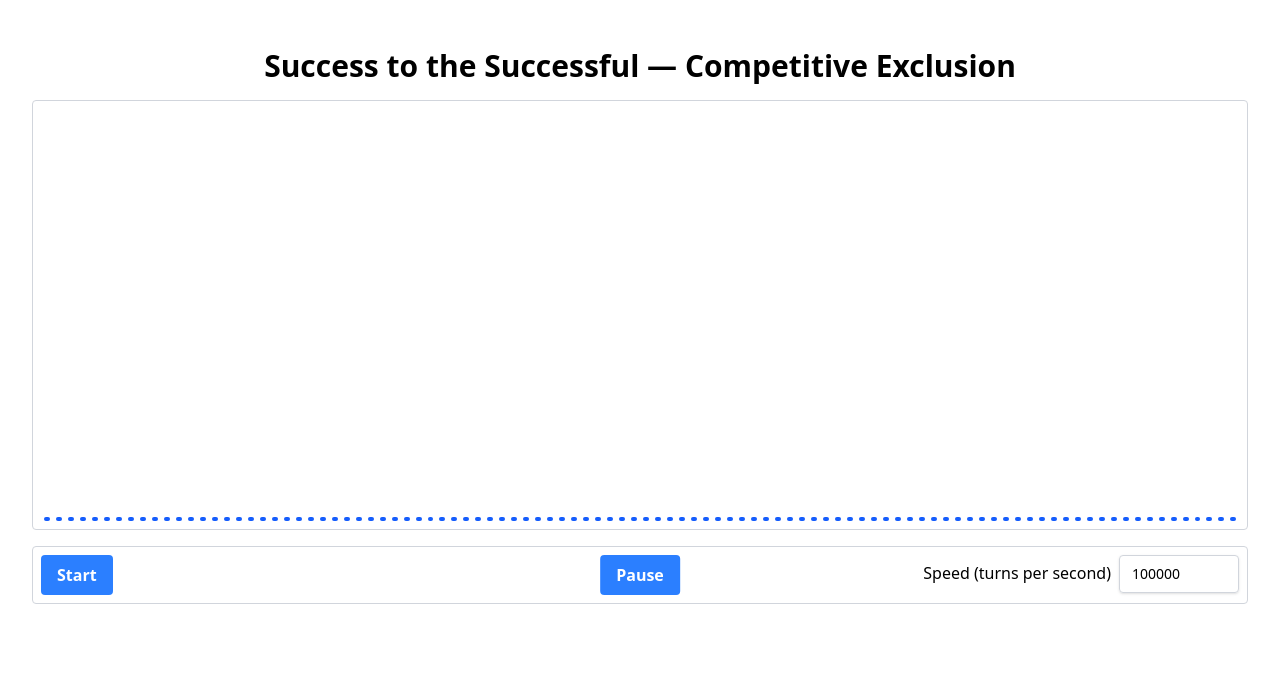
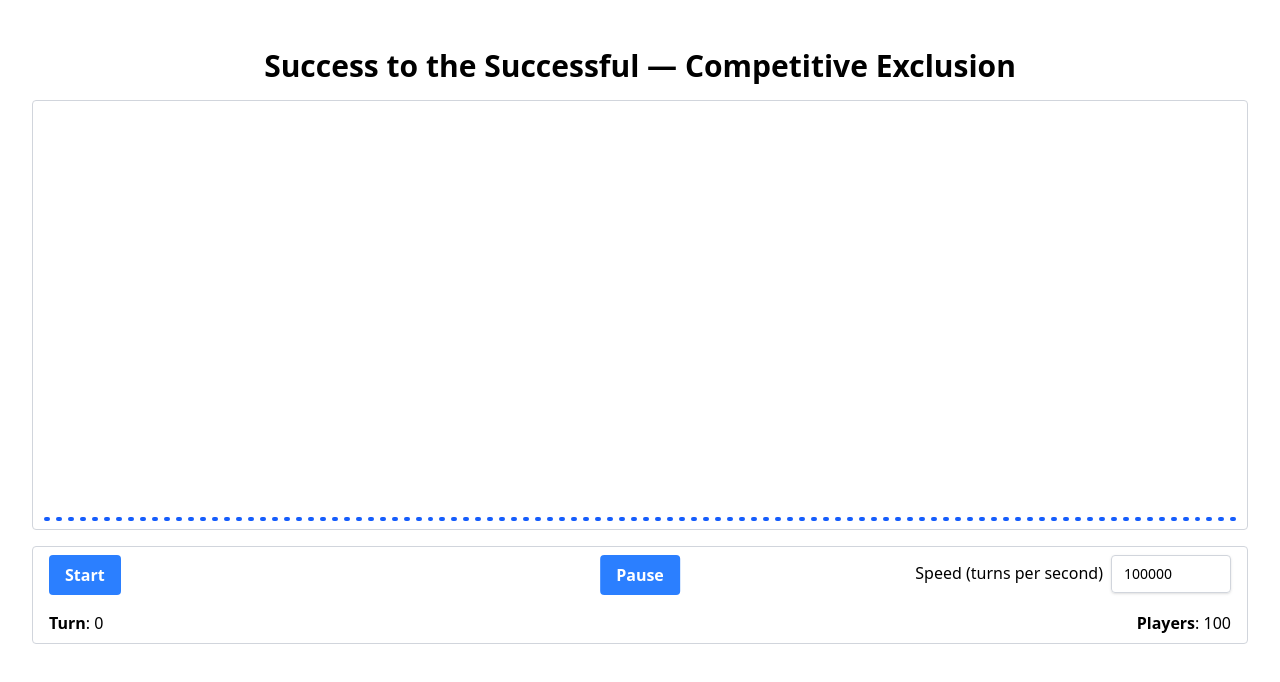
Before and after one commit to lcrespom/winner-game, a React (Vite) app: page / in a window 1280 px wide. Shown: the top 682 px of the page. Built offline with nearby package versions, Linux system fonts and the light colour scheme.

Commit message:
Game contros show information

```diff
--- a/src/components/game-controls.tsx
+++ b/src/components/game-controls.tsx
@@ -9,6 +9,8 @@ interface GameControlsProps {
   onContinue: () => void
   onParamsChange: (name: string, value: number) => void
 }
+
+const NumFmt = Intl.NumberFormat()
 
 const GameControls: React.FC<GameControlsProps> = ({
   state,
@@ -36,7 +38,8 @@ const GameControls: React.FC<GameControlsProps> = ({
   }
 
   return (
-    <div className="round-border relative my-4 w-full p-2">
+    <div className="round-border my-4 w-full p-2">
+      <div className="relative">
         <button className="absolute left-2" onClick={startClicked}>
           {started ? 'Restart' : 'Start'}
         </button>
@@ -54,6 +57,17 @@ const GameControls: React.FC<GameControlsProps> = ({
         </div>
         <button className="invisible">Center</button> {/* ensures container grows */}
       </div>
+      <div className="relative">
+        <div className="absolute left-2 mt-4">
+          <b>Turn</b>: {NumFmt.format(state.turn)}
+        </div>
+        {/* TODO: time */}
+        <div className="absolute right-2 mt-4">
+          <b>Players</b>: {NumFmt.format(state.players.length)}
+        </div>
+        <button className="invisible">Center</button> {/* ensures container grows */}
+      </div>
+    </div>
   )
 }
 
@@ -62,13 +76,14 @@ const GameControls: React.FC<GameControlsProps> = ({
     - [x] Start/restart button
     - [x] Pause/continue button
     - [x] Turns per frame input
+  - Information
+    - [x] Turn counter
+    - [ ] Elapsed time
+    - [x] Player counter
   - Game parameters
     - [ ] Number of players input
     - [ ] Initial coins input
     - [ ] Help turns input
-  - Information
-    - [ ] Turn counter
-    - [ ] Player counter
 */
 
 export default GameControls
```
Lines whose indentation alone changed are shown as unchanged.
